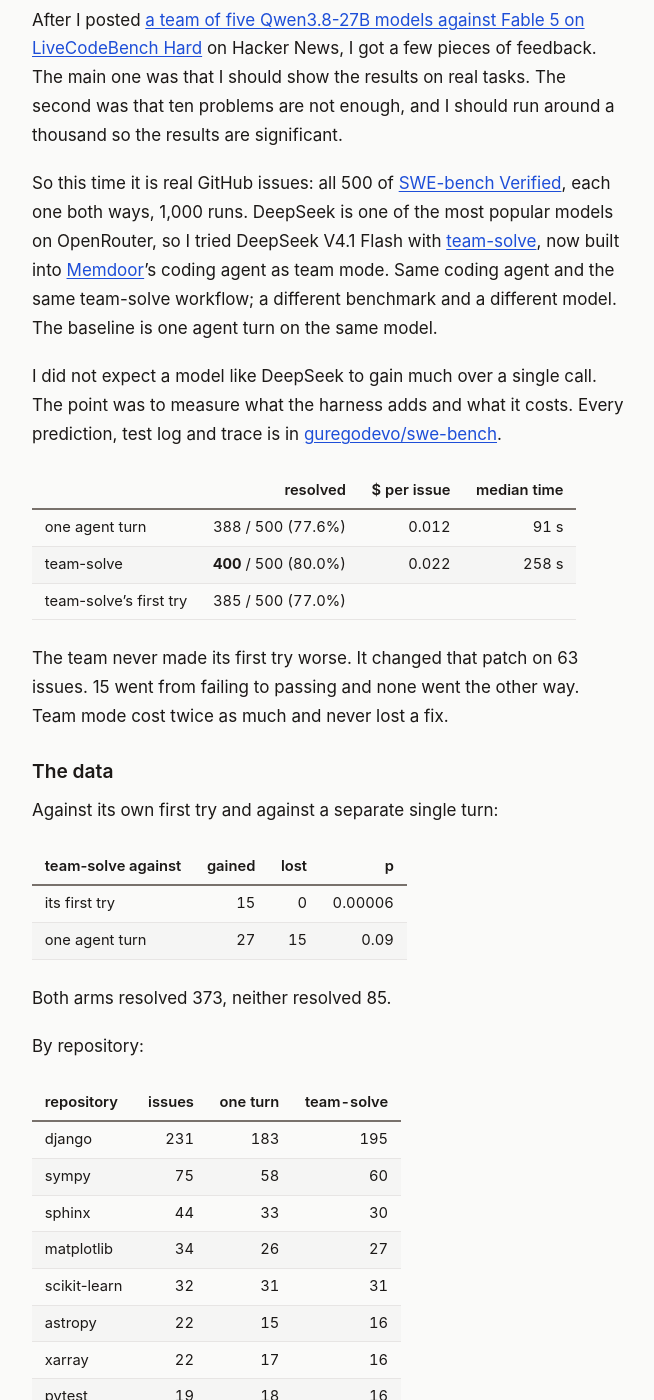
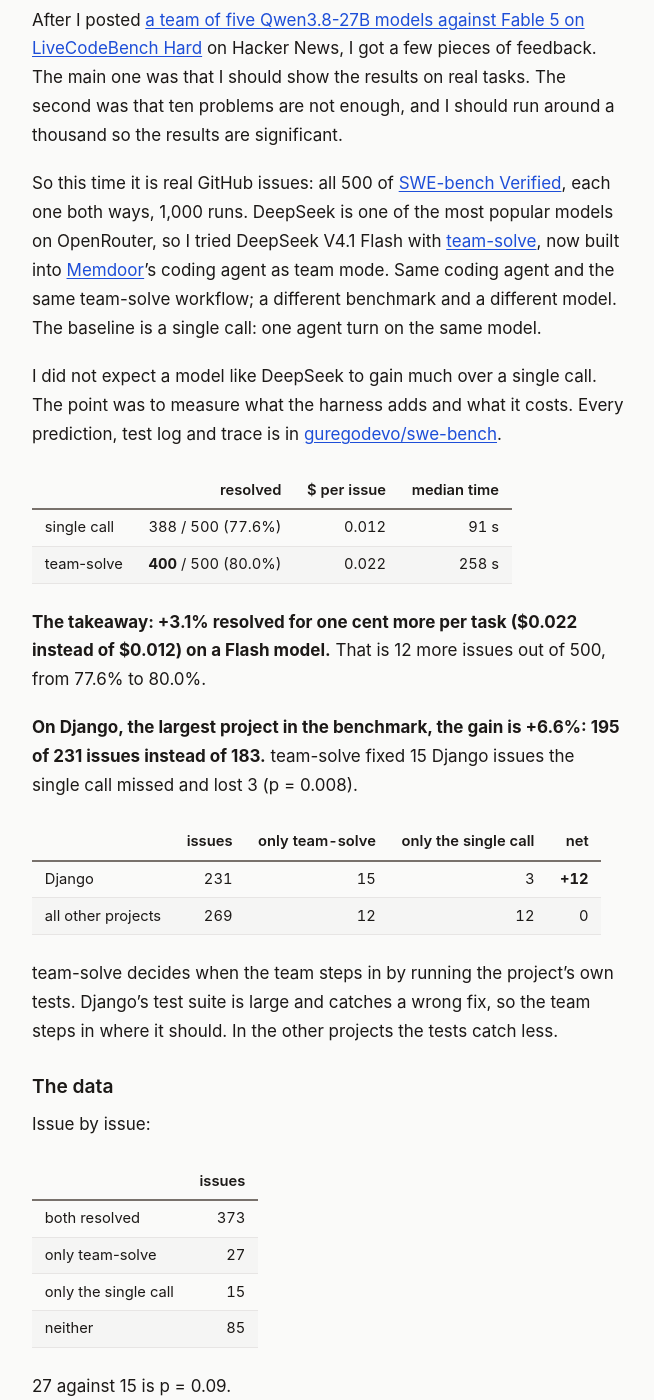
Before and after one commit to guregodevo/guregodevo.github.io, a Jekyll site: the page built from _posts/2026-11-07-swe-bench-verified-deepseek-team-solve.md, in a window 1280 px wide and 1400 px high, scrolled down 336 px. Shown: the whole window, without its empty margins (312-966 px from the left). Built offline with Jekyll 4.4.1, drawn with Linux system fonts in a browser that asks for light colours; some of the changed text lies outside the part shown.

Commit message:
The SWE-bench post: the single call against team-solve, the takeaway, the Django gain
* The SWE-bench post compares the single call with team-solve, and nothing else

* The SWE-bench post: the takeaway under the results

* The SWE-bench post: the takeaway as +3.1% resolved

* The SWE-bench post: the Django gain, +6.6%, p = 0.008

* The SWE-bench post: Django against the other projects

````diff
--- a/_posts/2026-11-07-swe-bench-verified-deepseek-team-solve.md
+++ b/_posts/2026-11-07-swe-bench-verified-deepseek-team-solve.md
@@ -9,32 +9,42 @@
 
 After I posted [a team of five Qwen3.8-27B models against Fable 5 on LiveCodeBench Hard](https://news.ycombinator.com/item?id=50320995) on Hacker News, I got a few pieces of feedback. The main one was that I should show the results on real tasks. The second was that ten problems are not enough, and I should run around a thousand so the results are significant.
 
-So this time it is real GitHub issues: all 500 of [SWE-bench Verified](https://www.swebench.com), each one both ways, 1,000 runs. DeepSeek is one of the most popular models on OpenRouter, so I tried DeepSeek V4.1 Flash with [team-solve](https://github.com/guregodevo/memdoor/tree/main/workflows/team-solve), now built into [Memdoor](https://github.com/guregodevo/memdoor)'s coding agent as team mode. Same coding agent and the same team-solve workflow; a different benchmark and a different model. The baseline is one agent turn on the same model.
+So this time it is real GitHub issues: all 500 of [SWE-bench Verified](https://www.swebench.com), each one both ways, 1,000 runs. DeepSeek is one of the most popular models on OpenRouter, so I tried DeepSeek V4.1 Flash with [team-solve](https://github.com/guregodevo/memdoor/tree/main/workflows/team-solve), now built into [Memdoor](https://github.com/guregodevo/memdoor)'s coding agent as team mode. Same coding agent and the same team-solve workflow; a different benchmark and a different model. The baseline is a single call: one agent turn on the same model.
 
 I did not expect a model like DeepSeek to gain much over a single call. The point was to measure what the harness adds and what it costs. Every prediction, test log and trace is in [guregodevo/swe-bench](https://github.com/guregodevo/swe-bench).
 
 | | resolved | $ per issue | median time |
 |---|---|---|---|
-| one agent turn | 388 / 500 (77.6%) | 0.012 | 91 s |
+| single call | 388 / 500 (77.6%) | 0.012 | 91 s |
 | team-solve | **400** / 500 (80.0%) | 0.022 | 258 s |
-| team-solve's first try | 385 / 500 (77.0%) | | |
 
-The team never made its first try worse. It changed that patch on 63 issues. 15 went from failing to passing and none went the other way. Team mode cost twice as much and never lost a fix.
+**The takeaway: +3.1% resolved for one cent more per task ($0.022 instead of $0.012) on a Flash model.** That is 12 more issues out of 500, from 77.6% to 80.0%.
+
+**On Django, the largest project in the benchmark, the gain is +6.6%: 195 of 231 issues instead of 183.** team-solve fixed 15 Django issues the single call missed and lost 3 (p = 0.008).
+
+| | issues | only team-solve | only the single call | net |
+|---|---|---|---|---|
+| Django | 231 | 15 | 3 | **+12** |
+| all other projects | 269 | 12 | 12 | 0 |
+
+team-solve decides when the team steps in by running the project's own tests. Django's test suite is large and catches a wrong fix, so the team steps in where it should. In the other projects the tests catch less.
 
 ## The data
 
-Against its own first try and against a separate single turn:
+Issue by issue:
 
-| team-solve against | gained | lost | p |
-|---|---|---|---|
-| its first try | 15 | 0 | 0.00006 |
-| one agent turn | 27 | 15 | 0.09 |
+| | issues |
+|---|---|
+| both resolved | 373 |
+| only team-solve | 27 |
+| only the single call | 15 |
+| neither | 85 |
 
-Both arms resolved 373, neither resolved 85.
+27 against 15 is p = 0.09.
 
 By repository:
 
-| repository | issues | one turn | team-solve |
+| repository | issues | single call | team-solve |
 |---|---|---|---|
 | django | 231 | 183 | 195 |
 | sympy | 75 | 58 | 60 |
@@ -51,7 +61,7 @@
 
 By SWE-bench's own difficulty label:
 
-| difficulty | issues | one turn | team-solve |
+| difficulty | issues | single call | team-solve |
 |---|---|---|---|
 | under 15 min | 194 | 166 | 173 |
 | 15 min to 1 hour | 261 | 199 | 204 |
@@ -60,7 +70,7 @@
 
 By the year the issue was filed:
 
-| year | issues | one turn | team-solve |
+| year | issues | single call | team-solve |
 |---|---|---|---|
 | 2013–2016 | 8 | 3 | 3 |
 | 2017 | 16 | 15 | 15 |
@@ -75,7 +85,7 @@
 
 From OpenRouter's own charge on each call, over the 1,000 runs that count:
 
-| | one agent turn | team-solve |
+| | single call | team-solve |
 |---|---|---|
 | total for the 500 issues | $6.01 | $10.84 |
 | per issue, mean | $0.012 | $0.022 |
@@ -107,11 +117,11 @@
 
 `verify` grades every issue again from its recorded test output. The 7 issues it skips have an empty patch.
 
-One issue both the single turn and the first try failed, and the team fixed:
+One issue the single call failed and team-solve fixed:
 
 ```
-$ grep -m1 '^kept:' $d/trajs/django__django-12406.md
-kept: the team's work (check 0, judge PASS; the direct attempt's check was 1)
+$ jq '."django__django-12406".resolved' 20261106_memdoor_deepseek-v4.1-flash/logs/django__django-12406/report.json
+false
 $ jq '."django__django-12406".resolved' $d/logs/django__django-12406/report.json
 true
 ```
````
